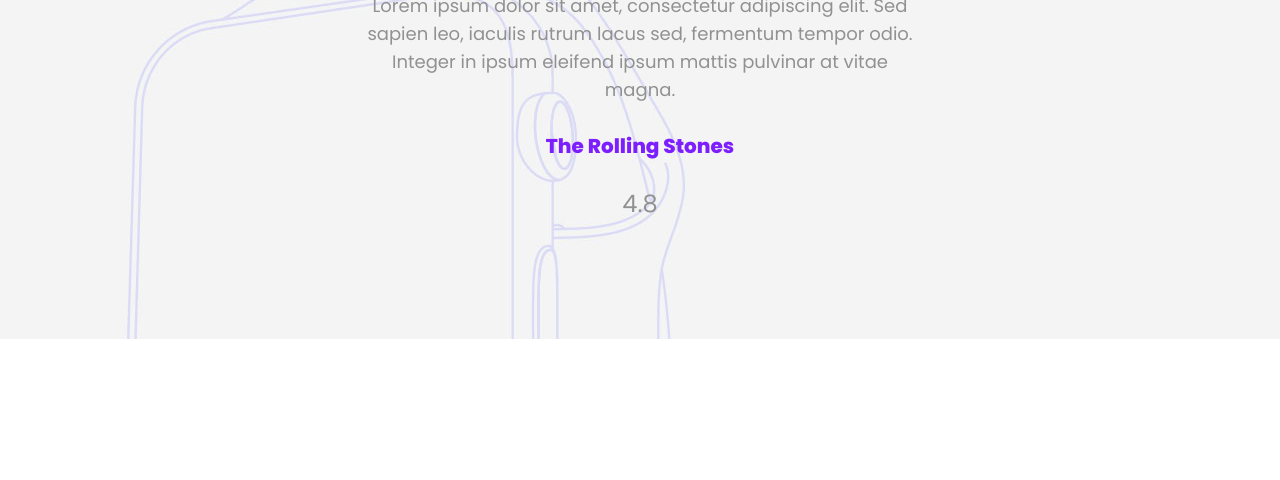
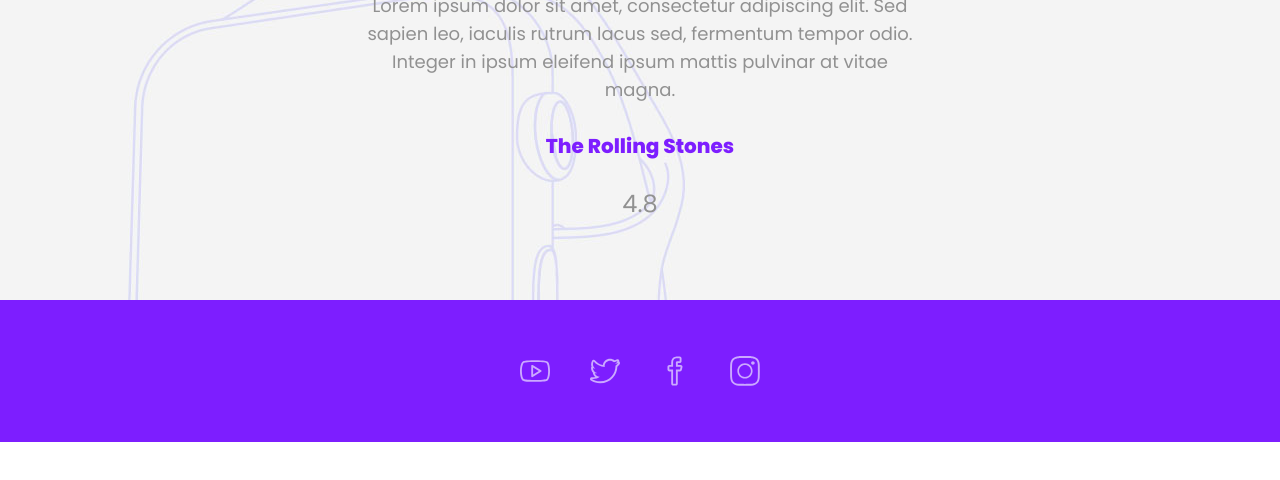
Before and after one commit to AK-Rasel/watch_sell_web, a React (Vite) app: page / in a window 1280 px wide. Shown: the part 6597-7077 px from the top of the page. After the commit the page ends 7039 px from the top, so only its background shows below. Built offline with nearby package versions, Linux system fonts and the light colour scheme.

Commit message:
social section  add

```diff
--- a/src/page/home/Home.jsx
+++ b/src/page/home/Home.jsx
@@ -7,10 +7,11 @@
 import HowToWork from "./HowToWork";
 import ChooseColor from "./ChooseColor";
 import Testimonial from "./Testimonial";
+import SocialFooter from "./SocialFooter";
 
 const Home = () => {
   return (
-    <section className="h-[8000px]">
+    <section>
       <Banner />
       <WatchAbout />
       <WatchFeatures />
@@ -19,6 +20,7 @@
       <HowToWork />
       <ChooseColor />
       <Testimonial />
+      <SocialFooter />
     </section>
   );
 };
--- /dev/null
+++ b/src/page/home/SocialFooter.jsx
@@ -0,0 +1,21 @@
+import {
+  SlSocialFacebook,
+  SlSocialInstagram,
+  SlSocialTwitter,
+  SlSocialYoutube,
+} from "react-icons/sl";
+
+const SocialFooter = () => {
+  return (
+    <section className=" bg-primary_color w-full py-14">
+      <div className="text-3xl flex justify-center items-center text-[#CBA9FF] gap-10">
+        <SlSocialYoutube />
+        <SlSocialTwitter />
+        <SlSocialFacebook />
+        <SlSocialInstagram />
+      </div>
+    </section>
+  );
+};
+
+export default SocialFooter;
```
